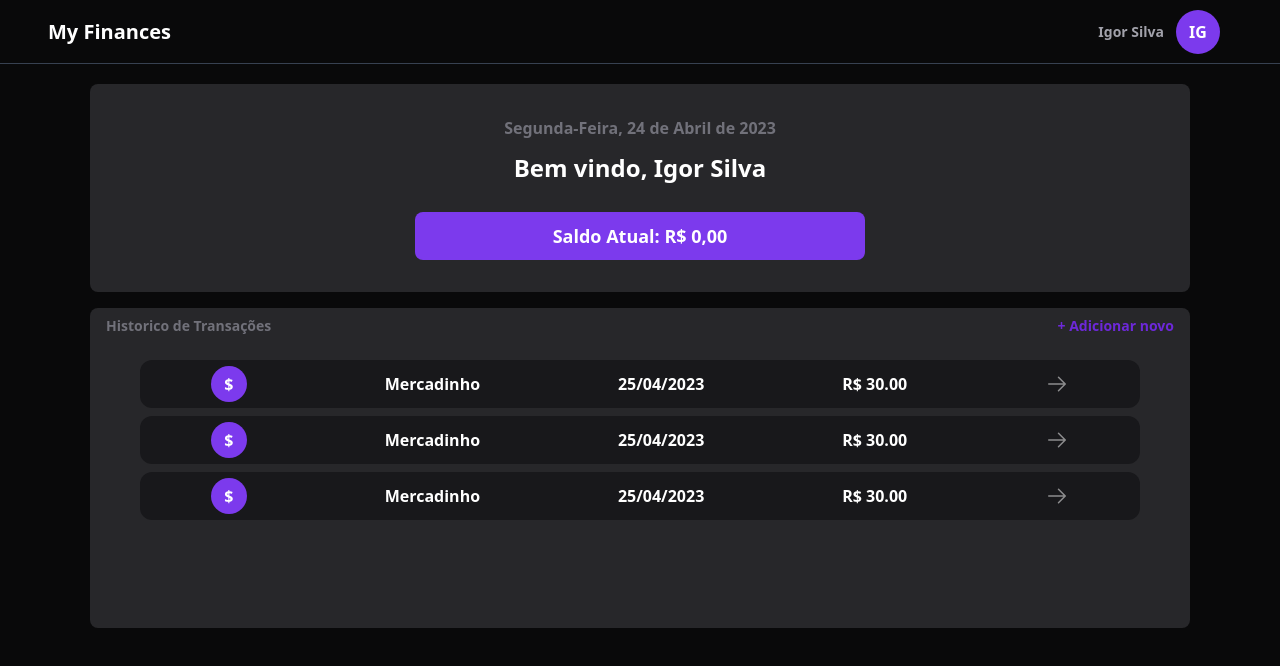
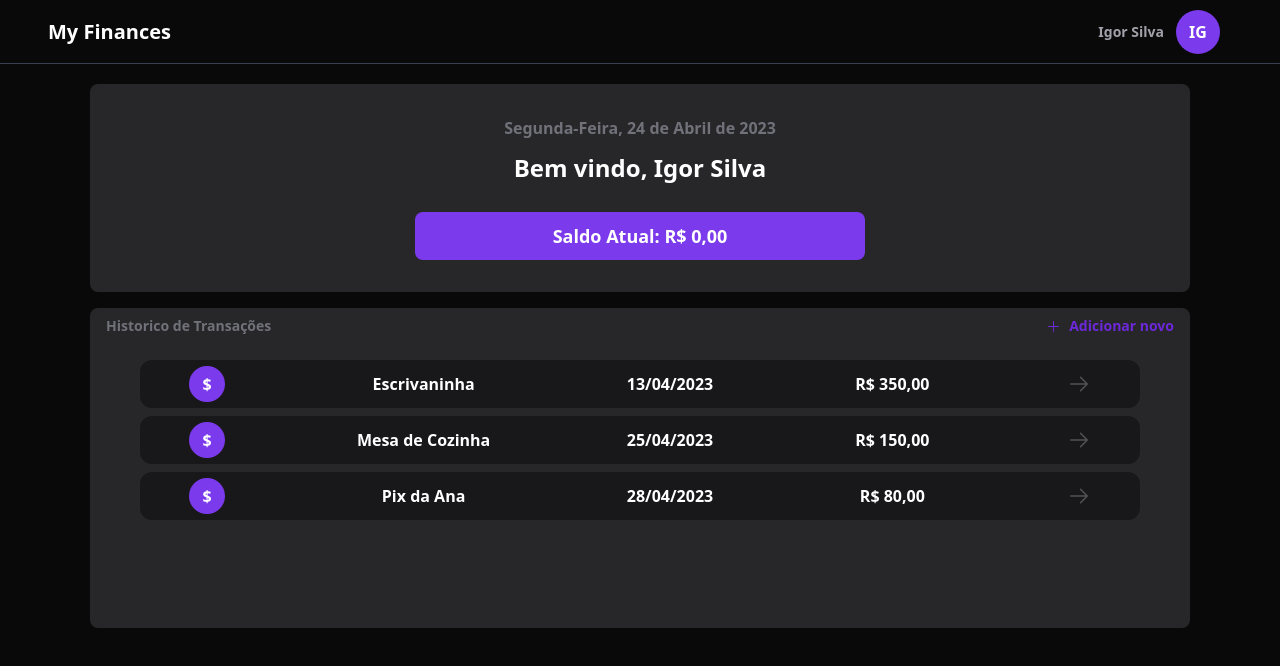
Before and after one commit to IgorSilvaZZ/my-finances, a Next.js app in the folder web/: page /home in a window 1280 px wide. Shown: the top 666 px of the page. Built offline with nearby package versions, Linux system fonts and the light colour scheme.

Commit message:
Adjustments for form new history

```diff
--- a/web/package.json
+++ b/web/package.json
@@ -10,12 +10,16 @@
   },
   "dependencies": {
     "@phosphor-icons/react": "^2.0.8",
+    "@radix-ui/react-checkbox": "^1.0.3",
+    "@radix-ui/react-dialog": "^1.0.3",
+    "@radix-ui/react-select": "^1.2.1",
     "@types/node": "18.15.11",
     "@types/react": "18.0.35",
     "@types/react-dom": "18.0.11",
     "autoprefixer": "10.4.14",
     "axios": "^1.3.5",
     "moment": "^2.29.4",
+    "moment-timezone": "^0.5.43",
     "next": "13.3.0",
     "postcss": "8.4.21",
     "react": "18.2.0",
--- a/web/src/components/CardHistory.tsx
+++ b/web/src/components/CardHistory.tsx
@@ -1,21 +1,48 @@
+import moment from "moment";
+
 import { ArrowRight } from "@phosphor-icons/react";
 
 interface CardHistoryProps {
-  name: string;
+  id: string;
+  description: string;
   value: number;
-  date: string;
+  createdAt: string;
+  isExit: boolean;
 }
 
-export const CardHistory = ({ name, value, date }: CardHistoryProps) => {
+export const CardHistory = ({
+  id,
+  description,
+  value,
+  isExit,
+  createdAt,
+}: CardHistoryProps) => {
+  const dateFormat = moment(createdAt).format("DD/MM/YYYY");
+
+  const valueFormat = Intl.NumberFormat("pt-BR", {
+    style: "currency",
+    currency: "BRL",
+    minimumFractionDigits: 2,
+  }).format(value);
+
   return (
-    <div className='h-12 w-[1000px] p-2 flex items-center justify-around gap-3 rounded-xl bg-zinc-900 cursor-pointer text-white'>
+    <div
+      className='h-12 w-[1000px] p-2 flex items-center justify-around gap-3 rounded-xl bg-zinc-900 text-white'
+      key={id}
+    >
       <div className='w-9 h-9 flex items-center justify-center rounded-full bg-violet-600'>
         <span className='font-bold'>$</span>
       </div>
-      <span className='font-semibold'>{name}</span>
-      <span className='font-semibold'>{date}</span>
-      <span className='font-bold'>R$ {value.toFixed(2)}</span>
-      <span>
+      <div className='w-52 text-ellipsis overflow-hidden text-center'>
+        <span className='font-semibold'>{description}</span>
+      </div>
+      <div className='w-24 text-center'>
+        <span className='font-semibold'>{dateFormat}</span>
+      </div>
+      <div className='w-40 text-center'>
+        <span className='font-bold'>{valueFormat}</span>
+      </div>
+      <span className='cursor-pointer opacity-50 hover:opacity-100 transition-opacity'>
         <ArrowRight size={24} className='opacity-50' />
       </span>
     </div>
--- /dev/null
+++ b/web/src/components/NavBar.tsx
@@ -0,0 +1,17 @@
+export const NavBar = () => {
+  return (
+    <nav className='flex items-center justify-between px-12 text-white h-16 w-full border-b border-gray-700'>
+      <span className='text-white font-semibold text-xl'>My Finances</span>
+
+      <div className='flex items-center justify-evenly w-52 h-full'>
+        <div className='flex flex-col items-end justify-center w-32 h-8'>
+          <p className='text-sm font-semibold text-zinc-400'>Igor Silva</p>
+        </div>
+
+        <div className='w-11 h-11 flex items-center justify-center rounded-full bg-violet-600 cursor-pointer'>
+          <span className='text-white font-bold text-base uppercase'>IG</span>
+        </div>
+      </div>
+    </nav>
+  );
+};
--- a/web/src/pages/home/index.tsx
+++ b/web/src/pages/home/index.tsx
@@ -1,22 +1,48 @@
+import * as Dialog from "@radix-ui/react-dialog";
+import * as Checkbox from "@radix-ui/react-checkbox";
+
+import { Check, Plus, X } from "@phosphor-icons/react";
+
 import { CardHistory } from "@/components/CardHistory";
-import { ArrowRight } from "@phosphor-icons/react";
+import { NavBar } from "@/components/NavBar";
+
+const histories = [
+  {
+    id: "8e0c4b88-6644-4a12-94ad-57a782b65406",
+    description: "Escrivaninha",
+    value: 350.0,
+    type: "Variable",
+    isExit: true,
+    createdAt: "2023-04-13T02:13:51.372Z",
+    updatedAt: "2023-04-13T02:13:51.372Z",
+    userId: "b4b8f142-7d2b-4330-8661-fd9a617514eb",
+  },
+  {
+    id: "8e0c4b88-6644-4a12-94ad-57a782b65406",
+    description: "Mesa de Cozinha",
+    value: 150.0,
+    type: "Variable",
+    isExit: true,
+    createdAt: "2023-04-25T02:13:51.372Z",
+    updatedAt: "2023-04-25T02:13:51.372Z",
+    userId: "b4b8f142-7d2b-4330-8661-fd9a617514eb",
+  },
+  {
+    id: "8e0c4b88-6644-4a12-94ad-57a782b65406",
+    description: "Pix da Ana",
+    value: 80.0,
+    type: "Variable",
+    isExit: false,
+    createdAt: "2023-04-28T02:13:51.372Z",
+    updatedAt: "2023-04-28T02:13:51.372Z",
+    userId: "b4b8f142-7d2b-4330-8661-fd9a617514eb",
+  },
+];
 
 export default function Home() {
   return (
     <div className='h-screen w-full'>
-      <nav className='flex items-center justify-between px-12 text-white h-16 w-full border-b border-gray-700'>
-        <span className='text-white font-semibold text-xl'>My Finances</span>
-
-        <div className='flex items-center justify-evenly w-52 h-full'>
-          <div className='flex flex-col items-end justify-center w-32 h-8'>
-            <p className='text-sm font-semibold text-zinc-400'>Igor Silva</p>
-          </div>
-
-          <div className='w-11 h-11 flex items-center justify-center rounded-full bg-violet-600 cursor-pointer'>
-            <span className='text-white font-bold text-base uppercase'>IG</span>
-          </div>
-        </div>
-      </nav>
+      <NavBar />
 
       <main className='flex flex-col items-center gap-4 mx-auto max-w-[1100px] mt-5'>
         <div className='flex items-center justify-center flex-col gap-3 w-full h-52 bg-zinc-800 rounded-lg'>
@@ -34,16 +60,89 @@ export default function Home() {
         <div className='flex flex-col items-center gap-2 w-full h-80 overflow-x-hidden bg-zinc-800 rounded-lg'>
           <div className='flex w-full h-5 items-center justify-between text-sm font-semibold px-4 mt-2'>
             <p className='text-zinc-500'>Historico de Transações</p>
-            <span className='text-violet-700 cursor-pointer'>
-              + Adicionar novo
-            </span>
+
+            <Dialog.Root>
+              <Dialog.Trigger
+                className='text-violet-700 flex items-center gap-2 font-semibold'
+                type='button'
+              >
+                <Plus size={15} />
+                Adicionar novo
+              </Dialog.Trigger>
+
+              <Dialog.Portal>
+                <Dialog.Overlay className='w-screen h-screen bg-black/80 fixed inset-0' />
+
+                <Dialog.Content className='absolute p-10 bg-zinc-900 rounded-2xl w-full max-w-md top-1/2 left-1/2 -translate-x-1/2 -translate-y-1/2'>
+                  <Dialog.Close className='absolute right-6 top-6 rounded-lg text-violet-600 transition-colors hover:text-violet-800'>
+                    <X size={24} arial-label='Fechar' />
+                  </Dialog.Close>
+
+                  <Dialog.Title className='text-xl leading-tight text-white font-semibold'>
+                    Adicionar nova Transação
+                  </Dialog.Title>
+
+                  <form className='w-full flex flex-col mt-6'>
+                    <label
+                      htmlFor='description'
+                      className='font-semibold leading-tight text-zinc-500'
+                    >
+                      Qual vai ser a descrição?
+                    </label>
+
+                    <input
+                      type='text'
+                      id='description'
+                      name='description'
+                      placeholder='ex.: Mercadinho, Salario, Mercado...'
+                      className='p-4 rounded-lg mt-3 bg-zinc-800 text-white placeholder:text-zinc-400 focus:outline focus:ring-2 focus:ring-violet-600'
+                      autoFocus
+                    />
+
+                    <label
+                      htmlFor='value'
+                      className='font-semibold leading-tight text-zinc-500 mt-4'
+                    >
+                      Qual valor da transação?
+                    </label>
+                    <input
+                      type='text'
+                      id='description'
+                      name='description'
+                      placeholder='500.00, 30.00...'
+                      className='p-4 rounded-lg mt-3 bg-zinc-800 text-white placeholder:text-zinc-400 focus:outline focus:ring-2 focus:ring-violet-600'
+                      autoFocus
+                    />
+
+                    <div className='flex items-center justify-center gap-2 w-full mt-4'>
+                      <Checkbox.Root className='flex items-center gap-3'>
+                        <div className='h-8 w-8 rounded-lg flex item-center justify-center bg-zinc-900 border-2 border-zinc-800'>
+                          <Checkbox.Indicator>
+                            <Check size={20} className='text-white' />
+                          </Checkbox.Indicator>
+                        </div>
+
+                        <span className=' text-zinc-300 font-semibold leading-tight'>
+                          Saida
+                        </span>
+                      </Checkbox.Root>
+                    </div>
+                  </form>
+                </Dialog.Content>
+              </Dialog.Portal>
+            </Dialog.Root>
           </div>
 
           <div className='flex flex-col items-center px-2 py-4 gap-2 overflow-y-auto'>
-            {/* Colocar tamanaho fixo para cada coluna do card */}
-            <CardHistory name='Mercadinho' date='25/04/2023' value={30} />
-            <CardHistory name='Mercadinho' date='25/04/2023' value={30} />
-            <CardHistory name='Mercadinho' date='25/04/2023' value={30} />
+            {histories.map(({ id, description, isExit, value, createdAt }) => (
+              <CardHistory
+                id={id}
+                description={description}
+                createdAt={createdAt}
+                value={value}
+                isExit={isExit}
+              />
+            ))}
           </div>
         </div>
       </main>
```
Also changed, not shown: 1 other file (tests, documents, lock files or other folders).
